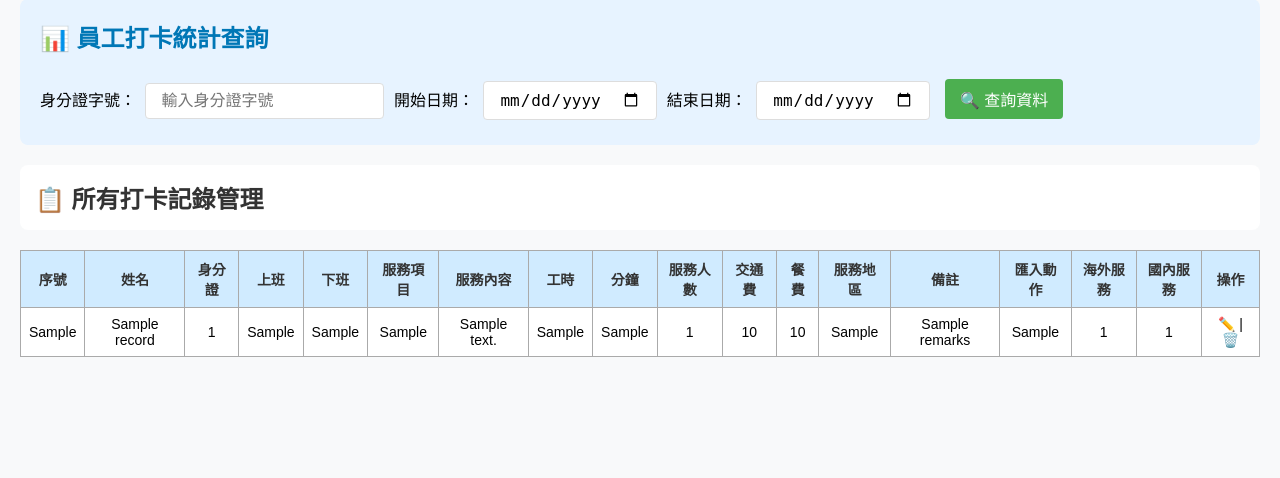
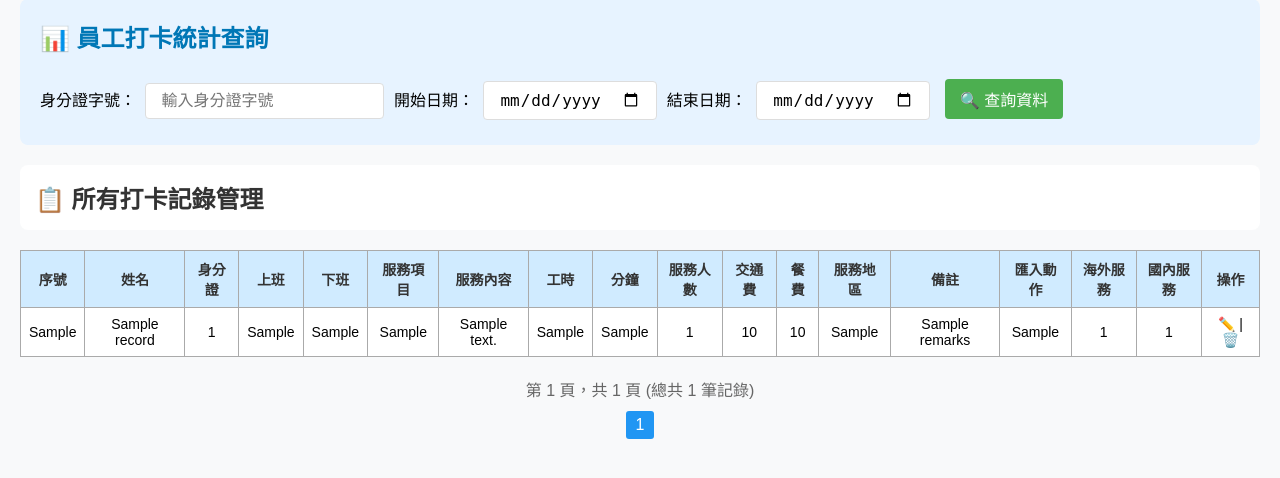
Before and after one commit to Snorlaxkaa/QR-code, a Flask app: template templates/index.html in a window 1280 px wide. Shown: the part 226-704 px from the top of the page. Run offline with Flask 3, Linux system fonts and the light colour scheme; the template is opened without the code that fills it: most values are stand-ins (such as "Sample title", 1, 10 or a date in 2020).

Commit message:
增加分頁

```diff
--- a/app.py
+++ b/app.py
@@ -88,9 +88,24 @@ def admin_panel():
     total_hours += total_minutes // 60
     total_minutes = total_minutes % 60
 
-    # --- 下方完整資料表 ---
+    # --- 下方完整資料表分頁 ---
+    # 獲取完整記錄的頁碼
+    all_records_page = request.args.get('all_records_page', 1, type=int)
+
+    # 獲取所有記錄
     cursor.execute("SELECT * FROM service_records ORDER BY serial_no DESC")
-    records = cursor.fetchall()
+    all_records_data = cursor.fetchall()
+
+    # 計算完整記錄的分頁
+    total_all_records = len(all_records_data)
+    total_all_pages = max(1, (total_all_records + per_page - 1) // per_page)
+    all_records_page = max(1, min(all_records_page, total_all_pages))
+
+    # 對完整記錄進行分頁
+    start_idx_all = (all_records_page - 1) * per_page
+    end_idx_all = start_idx_all + per_page
+    records = all_records_data[start_idx_all:end_idx_all]
+
     cursor.close()
     conn.close()
 
@@ -106,7 +121,10 @@ def admin_panel():
         date_end=date_end,
         page=page,
         total_pages=total_pages,
-        total_records=total_records
+        total_records=total_records,
+        all_records_page=all_records_page,
+        total_all_pages=total_all_pages,
+        total_all_records=total_all_records
     )
 
 # ----------- 匯出資料（改為匯出搜尋結果）-----------
--- a/templates/index.html
+++ b/templates/index.html
@@ -56,6 +56,14 @@
             background-color: #2196F3;
             color: white;
             border-radius: 3px;
+        }
+        .dots {
+            padding: 5px 10px;
+            color: #666;
+            font-weight: bold;
+            cursor: default;
+            -webkit-user-select: none;
+            user-select: none;
         }
     </style>
 </head>
@@ -133,19 +141,51 @@
         <!-- 分頁按鈕 -->
         <div class="page-buttons">
             {% if page > 1 %}
-            <a href="{{ url_for('admin_panel', page=page-1, nid=nid, date_start=date_start, date_end=date_end) }}" class="page-btn">上一頁</a>
+            <a href="{{ url_for('admin_panel', page=1, nid=nid, date_start=date_start, date_end=date_end) }}" class="page-btn">⟪</a>
+            <a href="{{ url_for('admin_panel', page=page-1, nid=nid, date_start=date_start, date_end=date_end) }}" class="page-btn">⟨</a>
             {% endif %}
 
-            {% for p in range(1, total_pages + 1) %}
+            {# 計算要顯示的頁碼範圍 #}
+            {% set window_size = 2 %}
+            {% set start_page = page - window_size %}
+            {% set end_page = page + window_size %}
+
+            {# 調整範圍確保不超出邊界 #}
+            {% if start_page < 1 %}
+                {% set end_page = end_page - start_page + 1 %}
+                {% set start_page = 1 %}
+            {% endif %}
+            {% if end_page > total_pages %}
+                {% set start_page = start_page - (end_page - total_pages) %}
+                {% set end_page = total_pages %}
+            {% endif %}
+            {% if start_page < 1 %}
+                {% set start_page = 1 %}
+            {% endif %}
+
+            {# 顯示第一頁和省略號 #}
+            {% if start_page > 1 %}
+                {% if start_page > 2 %}
+                    <span class="dots">...</span>
+                {% endif %}
+            {% endif %}
+
+            {# 顯示頁碼 #}
+            {% for p in range(start_page, end_page + 1) %}
                 {% if p == page %}
-                <span class="current-page">{{ p }}</span>
+                    <span class="current-page">{{ p }}</span>
                 {% else %}
-                <a href="{{ url_for('admin_panel', page=p, nid=nid, date_start=date_start, date_end=date_end) }}" class="page-btn">{{ p }}</a>
+                    <a href="{{ url_for('admin_panel', page=p, nid=nid, date_start=date_start, date_end=date_end) }}" class="page-btn">{{ p }}</a>
                 {% endif %}
             {% endfor %}
 
+            {# 顯示省略號 #}
+            {% if end_page < total_pages - 1 %}
+                <span class="dots">...</span>
+            {% endif %}
+
             {% if page < total_pages %}
-            <a href="{{ url_for('admin_panel', page=page+1, nid=nid, date_start=date_start, date_end=date_end) }}" class="page-btn">下一頁</a>
+            <a href="{{ url_for('admin_panel', page=page+1, nid=nid, date_start=date_start, date_end=date_end) }}" class="page-btn">⟩</a>
             {% endif %}
         </div>
     </div>
@@ -202,5 +242,63 @@
         </tr>
         {% endfor %}
     </table>
+
+    <!-- 所有記錄分頁控制 -->
+    <div class="pagination">
+        <!-- 頁碼資訊 -->
+        <div class="page-info">
+            第 {{ all_records_page }} 頁，共 {{ total_all_pages }} 頁 (總共 {{ total_all_records }} 筆記錄)
+        </div>
+
+        <!-- 分頁按鈕 -->
+        <div class="page-buttons">
+            {% if all_records_page > 1 %}
+            <a href="{{ url_for('admin_panel', all_records_page=1, page=page, nid=nid, date_start=date_start, date_end=date_end) }}" class="page-btn">⟪</a>
+            <a href="{{ url_for('admin_panel', all_records_page=all_records_page-1, page=page, nid=nid, date_start=date_start, date_end=date_end) }}" class="page-btn">⟨</a>
+            {% endif %}
+
+            {% set window_size = 2 %}
+            {% set start_page = all_records_page - window_size %}
+            {% set end_page = all_records_page + window_size %}
+
+            {# 調整範圍確保不超出邊界 #}
+            {% if start_page < 1 %}
+                {% set end_page = end_page - start_page + 1 %}
+                {% set start_page = 1 %}
+            {% endif %}
+            {% if end_page > total_all_pages %}
+                {% set start_page = start_page - (end_page - total_all_pages) %}
+                {% set end_page = total_all_pages %}
+            {% endif %}
+            {% if start_page < 1 %}
+                {% set start_page = 1 %}
+            {% endif %}
+
+            {# 顯示第一頁和省略號 #}
+            {% if start_page > 1 %}
+                {% if start_page > 2 %}
+                    <span class="dots">...</span>
+                {% endif %}
+            {% endif %}
+
+            {# 顯示頁碼 #}
+            {% for p in range(start_page, end_page + 1) %}
+                {% if p == all_records_page %}
+                    <span class="current-page">{{ p }}</span>
+                {% else %}
+                    <a href="{{ url_for('admin_panel', all_records_page=p, page=page, nid=nid, date_start=date_start, date_end=date_end) }}" class="page-btn">{{ p }}</a>
+                {% endif %}
+            {% endfor %}
+
+            {# 顯示省略號 #}
+            {% if end_page < total_all_pages - 1 %}
+                <span class="dots">...</span>
+            {% endif %}
+
+            {% if all_records_page < total_all_pages %}
+            <a href="{{ url_for('admin_panel', all_records_page=all_records_page+1, page=page, nid=nid, date_start=date_start, date_end=date_end) }}" class="page-btn">⟩</a>
+            {% endif %}
+        </div>
+    </div>
 </body>
 </html>
```
